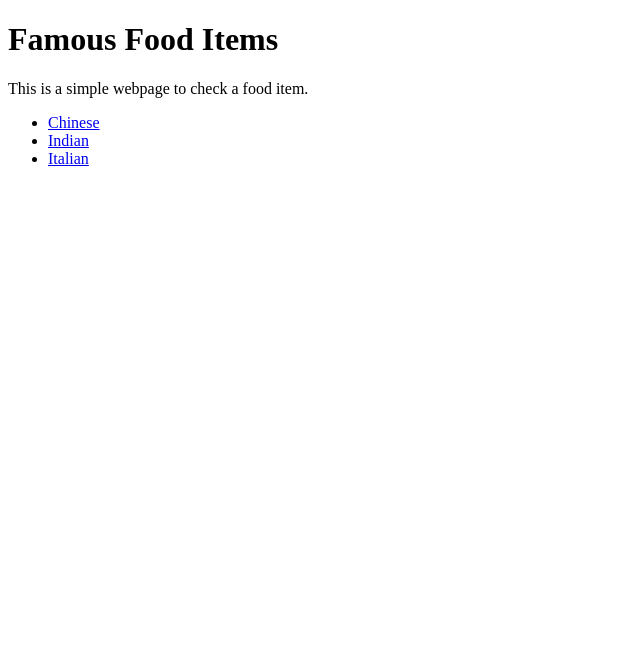
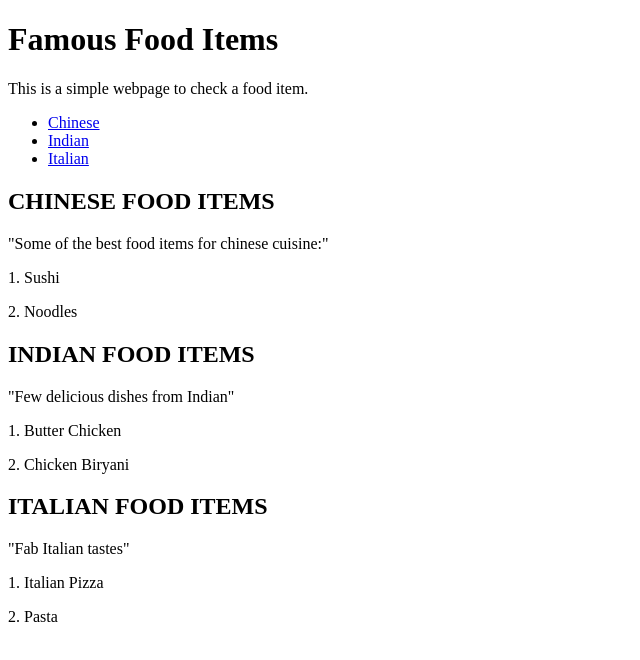
Before and after one commit to Parekhjay11/Hackathon--01, a plain HTML site: page index.html in a window 1280 px wide. Shown: the whole page, without its empty margins (0-640 px from the left). Drawn offline with Linux system fonts and the light colour scheme.

Commit message:
Update index.html

```diff
--- a/index.html
+++ b/index.html
@@ -16,15 +16,59 @@
 		<nav>
 			<ul>
 				<li>
-					<a href="Chinese">Chinese</a>
+					<a href="#Chinese">Chinese</a>
 				</li>
 				<li>
-					<a href="Indian">Indian</a>
+					<a href="#Indian">Indian</a>
 				</li>
 				<li>
-					<a href="Italian">Italian</a>
+					<a href="#Italian">Italian</a>
 				</li>
 			</ul>
 		</nav>
+		<main class="main-content">
+			<section id="Chinese">
+				<h2>
+					CHINESE FOOD ITEMS
+				</h2>
+				<p>
+					"Some of the best food items for chinese cuisine:"
+				</p>
+				<p>
+					1. Sushi
+				</p>
+				<p>
+					2. Noodles
+				</p>
+			</section>
+			<section id="Indian">
+				<h2>
+					INDIAN FOOD ITEMS
+				</h2>
+				<p>
+					"Few delicious dishes from Indian"
+				</p>
+				<p>
+					1. Butter Chicken
+				</p>
+				<p>
+					2. Chicken Biryani
+				</p>
+			</section>
+			<section id="Italian">
+				<h2>
+					ITALIAN FOOD ITEMS
+				</h2>
+				<p>
+					"Fab Italian tastes"
+				</p>
+				<p>
+					1. Italian Pizza
+				</p>
+				<p>
+					2. Pasta
+				</p>
+			</section>
+		</main>
 	</body>
 </html>
```
